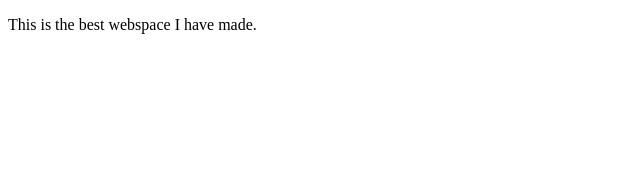
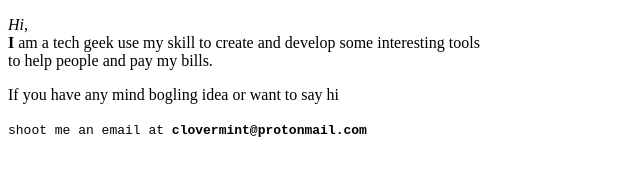
Before and after one commit to aezing/aezing.github.io, a plain HTML site: page index.html in a window 1280 px wide. Shown: the whole page, without its empty margins (0-640 px from the left). Drawn offline with Linux system fonts and the light colour scheme.

Commit message:
added some text

```diff
--- a/index.html
+++ b/index.html
@@ -2,9 +2,18 @@
 <html>
     <head>
         <meta charset="utf-8">
-        <title>ajeets personal webspace</title>
+        <meta http-equiv="X-UA-Compatible" content="IE=edge;chrome=1">
+        <meta http-equiv="Content-Type" content="text/html;charset=UTF-8">
+        <meta name="google" content="notranslate">
+        <meta name="author" content="Ajeet Kumar">
+        <title>ajeet's personal webspace</title>
     </head>
     <body>
-        <p>This is the best webspace I have made.</p>
+        <p><i>Hi</i>, <br /><strong>I</strong> am a tech geek use my skill to create and
+            develop some interesting tools<br /> to help people and pay my bills.
+        </p>
+        <p>If you have any mind bogling idea or want to say hi </p>
+        <code>shoot me an email at <strong>clovermint@protonmail.com</strong></code>
+
     </body>
 </html>
```
